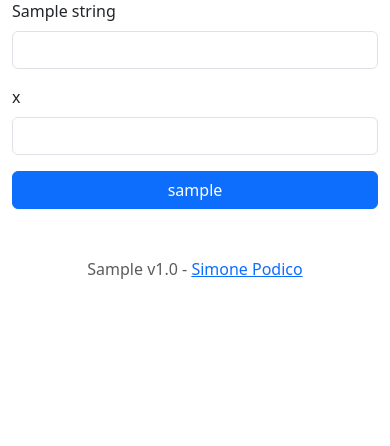
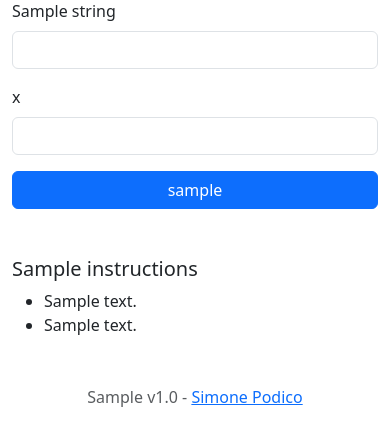
Before and after one commit to simpod6/book-a-lot, a Flask app: template templates/login.html in a window 390 px wide. Shown: the part 223-669 px from the top of the page. Run offline with Flask 3, Linux system fonts and the light colour scheme; the template is opened without the code that fills it: most values are stand-ins (such as "Sample title", 1, 10 or a date in 2020); some libraries are stand-ins or nearby versions.

Commit message:
add installation instructions for mobile application in English and Italian

```diff
--- a/en.json
+++ b/en.json
@@ -34,6 +34,9 @@
 
     "### login.html ###": "----------------------------------------------------------",
     "login": "Login",
+    "instructions": "How to install the mobile application",
+    "instructions_text_1": "Android: open the site with Chrome, tap the three-dot button in the top right corner and select the 'Add to Home screen' option",
+    "instructions_text_2": "iOS: open the site with Safari, tap the share button in the toolbar and select the 'Add to Home Screen' option",
 
     "### app.py ###": "----------------------------------------------------------",
     "login_successful": "Login successful!",
--- a/it.json
+++ b/it.json
@@ -34,6 +34,9 @@
 
     "### login.html ###": "----------------------------------------------------------",
     "login": "Accedi",
+    "instructions": "Come installare l'applicazione mobile",
+    "instructions_text_1": "Android: aprire il sito con Chrome, fare tap sul pulsante dei tre puntini posto nell’angolo in alto a destra e selezionare l’opzione 'Aggiungi a schermata Home'",
+    "instructions_text_2": "iOS: aprire il sito con Safari, fare tap sul pulsante di condivisione posto nella barra degli strumenti e selezionare l’opzione 'Aggiungi alla schermata Home'",
 
     "### app.py ###": "----------------------------------------------------------",
     "login_successful": "Accesso effettuato con successo!",
--- a/templates/login.html
+++ b/templates/login.html
@@ -57,6 +57,14 @@
         </form>
     </div>
 
+    <div class="container mt-5">
+        <h5 class="">{{ strings['instructions'] }}</h5>
+        <ul>
+            <li>{{ strings['instructions_text_1'] }}</li>
+            <li>{{ strings['instructions_text_2'] }}</li>
+        </ul>
+    </div>
+
     <footer class="footer mt-5">
         <div class="container text-center">
             <span class="text-muted">{{ strings['book-a-lot'] }} v1.0 - <a href="https://github.com/simpod6">Simone Podico</a></span>
```
